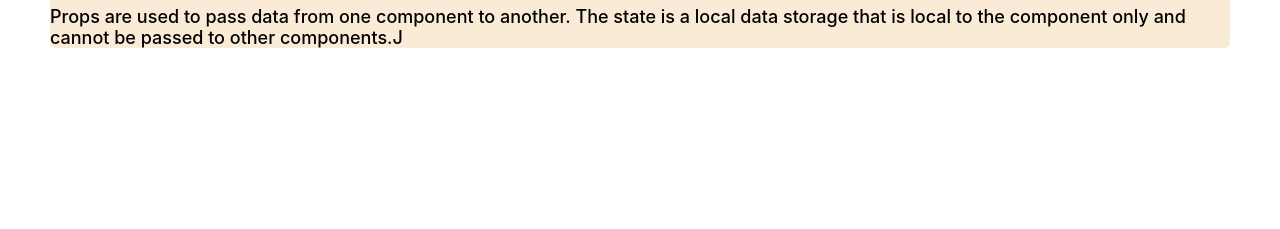
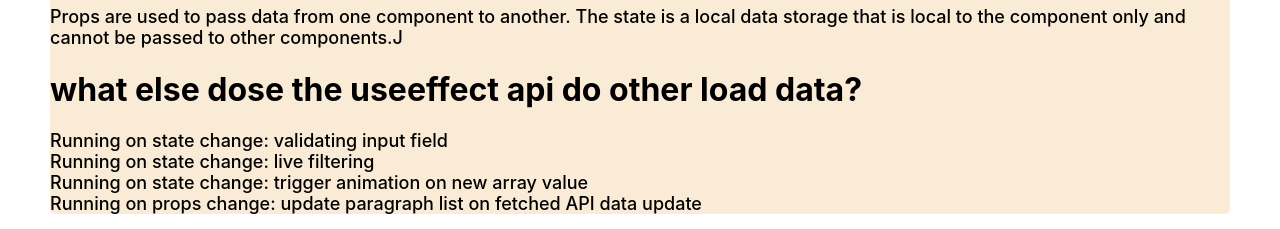
Before and after one commit to devshakilh/fitnes-center, a React (Create React App) app: page / in a window 1280 px wide. Shown: the part 1187-1416 px from the top of the page. Before the commit the page ends 1253 px from the top, so only its background shows below. Built offline with nearby package versions, Linux system fonts and the light colour scheme.

Commit message:
complete qus sectiion

```diff
--- a/src/components/Fitnes/Fintnes.js
+++ b/src/components/Fitnes/Fintnes.js
@@ -85,7 +85,15 @@ const Fitnes = () => {
                     <p className='qus-font'>Props are used to pass data from one component to another. The state is a local data storage that is local to
                         the component only and cannot be passed to other components.J</p>
                 </div>
+                <div>
+                    <h1>what else dose the useeffect api do other load data?</h1>
+                    <p className='qus-font'>Running on state change: validating input field <br />
+                        Running on state change: live filtering <br />
+                        Running on state change: trigger animation on new array value <br />
+                        Running on props change: update paragraph list on fetched API data update  <br />
 
+                    </p>
+                </div>
             </div>
         </div>
     );
```
